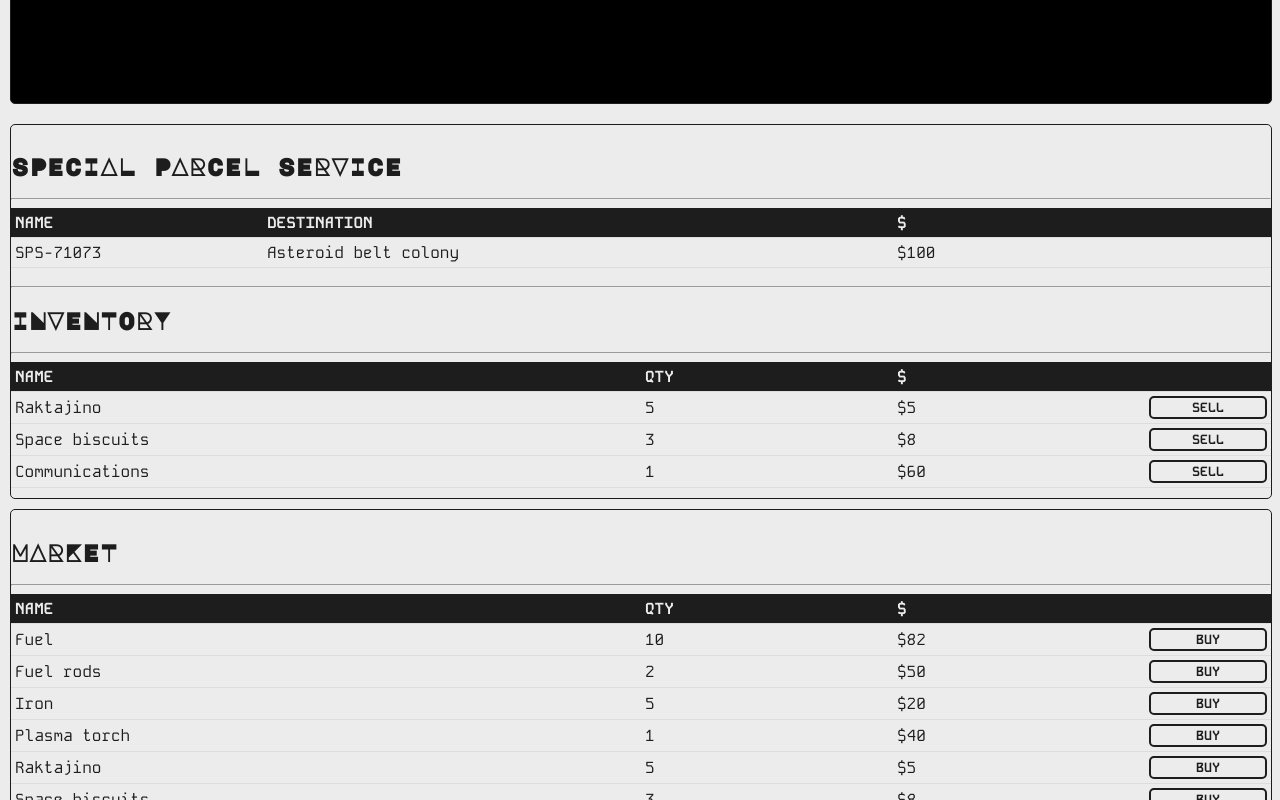
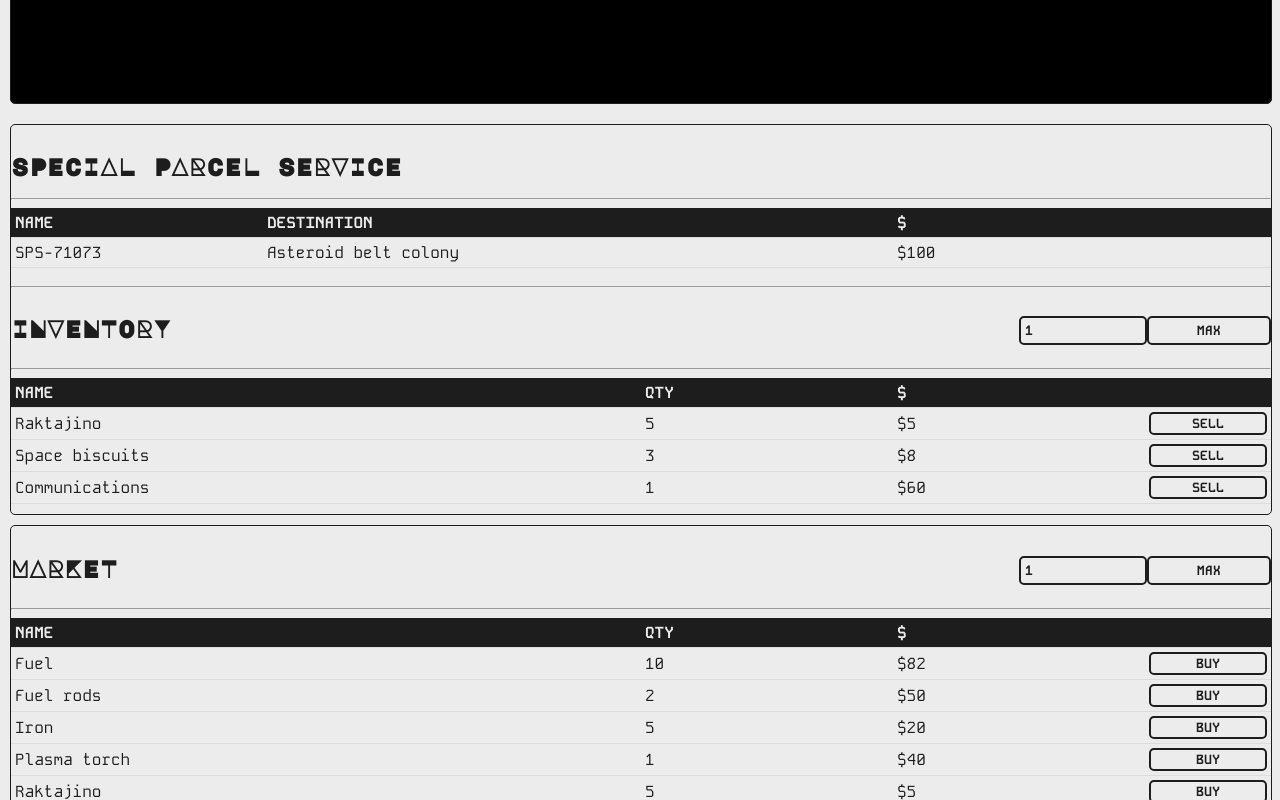
Before and after one commit to AmonMcDuul/space-trader, an Angular app: page /game in a window 1280 px wide. Shown: the part 1401-2201 px from the top of the page. Built offline with nearby package versions, Linux system fonts and the light colour scheme.

Commit message:
buy sell amount of item

```diff
--- a/src/app/components/game/game.component.html
+++ b/src/app/components/game/game.component.html
@@ -20,11 +20,11 @@
                     </div>
                     <div class="stats">
                         <div>Balance: </div>
-                        <div>${{ gameState.balance().toFixed(2) }}</div>
+                        <div>${{ gameState.balance().toFixed(0) }}</div>
                     </div>
                     <div class="stats">
                         <div>Loan: </div>
-                        <div>${{ gameState.loan().toFixed(2) }}</div>
+                        <div>${{ gameState.loan().toFixed(0) }}</div>
                     </div>
                     <div class="stats">
                         <div>Fuel: </div>
--- a/src/app/components/game/game.component.ts
+++ b/src/app/components/game/game.component.ts
@@ -87,21 +87,6 @@ export class GameComponent implements AfterViewInit {
     this.typeWriter(this.gameState.statusText());
   }
 
-  buy(item: { name: string; price: number }) {
-    this.gameState.buy(item);
-    this.typeWriter(this.gameState.statusText());
-  }
-
-  sell(item: { name: string; price: number }) {
-    this.gameState.sell(item);
-    this.typeWriter(this.gameState.statusText());
-  }
-
-  deliverSpecialDelivery() {
-    this.gameState.sellSpecialParcel();
-    this.typeWriter(this.gameState.statusText());
-  }
-
   restartGame() {
     this.gameState.CreateGameState(this.gameLength, seed.daysPassed, seed.balance, seed.fuel, seed.shield, seed.weapon, seed.locations, seed.marketItems, seed.inventory, seed.locations[2], seed.statusText);
     this.tempText = "";
--- a/src/app/components/game/market/market.component.html
+++ b/src/app/components/game/market/market.component.html
@@ -28,7 +28,15 @@
             </table>
         </div>
         <hr>
+        <div class="header-quantity-container">
+            <div class="header-space">
                 <h2 class="MajorMonoDisplay">INVENTORY</h2>
+            </div>
+            <div class="quantity-options">
+                <input type="number" (change)="maxSellSelected = false" [(ngModel)]="sellQuantity" min="1" class="general-input">
+                <button (click)="setMaxSell()" class="general-button" [ngClass]="{'selected': maxSellSelected}">Max</button>
+            </div>
+        </div>
         <hr>
         <table>
             <thead>
@@ -52,7 +60,15 @@
         </table>
     </div>
     <div class="market">
+        <div class="header-quantity-container">
+            <div class="header-space">
                 <h2 class="MajorMonoDisplay">MARKET</h2>
+            </div>
+            <div class="quantity-options">
+                <input type="number" (change)="maxBuySelected = false" [(ngModel)]="buyQuantity" min="1" class="general-input">
+                <button (click)="setMaxBuy()" class="general-button" [ngClass]="{'selected': maxBuySelected}">Max</button>
+            </div>
+        </div>
         <hr>
         <table>
             <thead>
--- a/src/app/components/game/market/market.component.scss
+++ b/src/app/components/game/market/market.component.scss
@@ -134,6 +134,12 @@ tr:hover {
     border: 2px solid var(--border-color-hover);
 }
 
+.selected {
+    background-color: var(--table-header-color);
+    color: var(--second-text-color);
+    border: 2px solid var(--border-color-hover);
+  }
+
 .firesale {
     color: green;
     font-weight: 700;
@@ -146,6 +152,40 @@ tr:hover {
 
 .MajorMonoDisplay {
     font-family: 'MajorMonoDisplay', monospace;
+}
+
+.general-input {
+    background-color: var(--background-color);
+    color: var(--text-color);
+    padding: 4px;
+    border: 2px solid var(--border-color);
+    border-radius: 5px;
+    font-family: 'KodeMono', monospace;
+    font-weight: bold;
+    width: 100%;
+}
+
+.general-input:focus {
+    border-color: var(--border-color-hover);
+    box-shadow: 0 0 5px var(--border-color-hover);
+}
+
+.header-quantity-container {
+    display: flex;
+    flex-direction: row;
+}
+
+.header-space {
+    width: 80%;
+}
+
+.quantity-options {
+    display: flex;
+    flex-direction: row;
+    width:20%;
+    height: 10%;
+    padding-top: 20px;
+
 }
 
   /* For mobile devices */
--- a/src/app/components/game/market/market.component.ts
+++ b/src/app/components/game/market/market.component.ts
@@ -1,26 +1,37 @@
 import { Component, EventEmitter, Output } from '@angular/core';
 import { GameStateService } from '../../../services/gameState.service';
 import { CommonModule } from '@angular/common';
+import { FormsModule } from '@angular/forms';
 
 @Component({
   selector: 'app-market',
   standalone: true,
-  imports: [CommonModule],
+  imports: [CommonModule, FormsModule],
   templateUrl: './market.component.html',
   styleUrl: './market.component.scss',
 })
 export class MarketComponent {
   @Output() statusTextChange = new EventEmitter<string>();
+  buyQuantity: number = 1;
+  sellQuantity: number = 1;
+  maxBuySelected: boolean = false;
+  maxSellSelected: boolean = false;
 
   constructor(public gameState: GameStateService) { }
 
-  buy(item: { name: string; price: number }) {
-    this.gameState.buy(item);
+  buy(item: { name: string; price: number, quantity: number }) {
+    if(this.maxBuySelected){
+      this.buyQuantity = this.maxQuantity(item.price, item.quantity);
+    }
+    this.gameState.buy(item, this.buyQuantity);
     this.statusTextChange.emit(this.gameState.statusText());
   }
 
-  sell(item: { name: string; price: number }) {
-    this.gameState.sell(item);
+  sell(item: { name: string; price: number, quantity: number }) {
+    if(this.maxSellSelected){
+      this.sellQuantity = item.quantity;
+    }
+    this.gameState.sell(item, this.sellQuantity);
     this.statusTextChange.emit(this.gameState.statusText());
   }
 
@@ -28,4 +39,20 @@ export class MarketComponent {
     this.gameState.sellSpecialParcel();
     this.statusTextChange.emit(this.gameState.statusText());
   }
+
+  maxQuantity(price: number, quantity: number){
+    let max = (this.gameState.balance() / price);
+    if(max < quantity){
+      return max;
+    }
+    return quantity;
+  }
+
+  setMaxSell(){
+    this.maxSellSelected = !this.maxSellSelected;
+  }
+
+  setMaxBuy(){
+    this.maxBuySelected = !this.maxBuySelected;
+  }
 }
--- a/src/app/services/gameState.service.ts
+++ b/src/app/services/gameState.service.ts
@@ -142,14 +142,14 @@ export class GameStateService {
         }
   }
 
-  buy(item: { name: string; price: number }) {
-    if (this.balance() >= item.price) {
+  buy(item: { name: string; price: number }, quantity: number ) {
+    if (this.balance() >= item.price * quantity) {
         const marketItem = this.marketItems().find(i => i.name === item.name);
         if(marketItem && marketItem.quantity >= 1){
             const inventoryItem = this.inventory().find(i => i.name === item.name);
-            marketItem.quantity--;
+            marketItem.quantity = marketItem.quantity - quantity;
             if (inventoryItem) {
-                inventoryItem.quantity++;
+                inventoryItem.quantity = marketItem.quantity + quantity;
             } else {
               if(item.name === "Fuel"){
                 if(this.fuel() >= 10){
@@ -165,25 +165,29 @@ export class GameStateService {
               }
             }
             this.balance.update(balance => balance - item.price);
-            this.setStatusText(`You have bought ${item.name}.\n`);
+            this.setStatusText(`You have bought ${quantity} of ${item.name}.\n`);
             }
     } else {
-      this.setStatusText(`You don't have enough money to buy ${item.name}.\n`);
+      if(quantity == 1){
+        this.setStatusText(`You don't have enough money to buy ${item.name}.\n`);
+      } else {
+        this.setStatusText(`You don't have enough money to buy ${quantity} of ${item.name}.\n`);
+      }
     }
   }
 
-  sell(item: { name: string; price: number }) {
+  sell(item: { name: string; price: number }, quantity: number) {
     const inventoryItem = this.inventory().find(i => i.name === item.name);
     if(inventoryItem && inventoryItem.quantity >= 1){
       const marketItem = this.marketItems().find(i => i.name === item.name);
-      inventoryItem.quantity--;
+      inventoryItem.quantity = inventoryItem.quantity - quantity;
       if (marketItem) {
-          marketItem.quantity++;
+          marketItem.quantity = inventoryItem.quantity + quantity;
       } else {
         this.marketItems.update(marketItems => [...marketItems, { name: item.name, price: item.price, quantity: 1 }]);
       }
-      this.balance.update(balance => balance + item.price);
-      this.setStatusText(`You have sold ${item.name}.\n`);
+      this.balance.update(balance => balance + (item.price * quantity));
+      this.setStatusText(`You have sold ${quantity} of ${item.name}.\n`);
     }
   }
 
```
Lines whose indentation alone changed are shown as unchanged.
